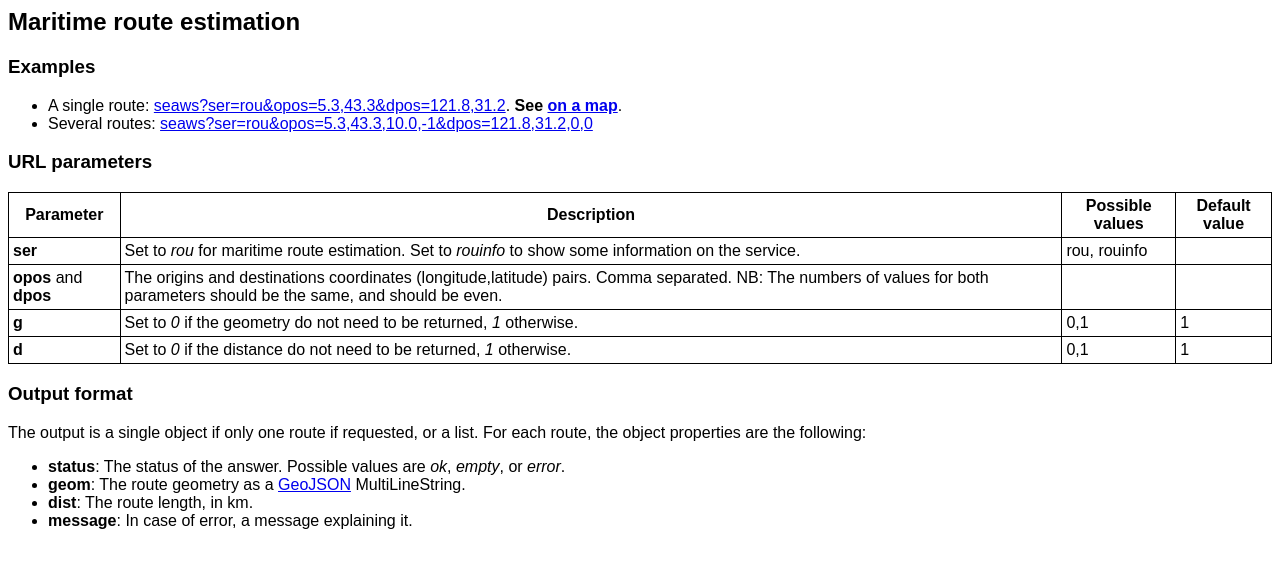
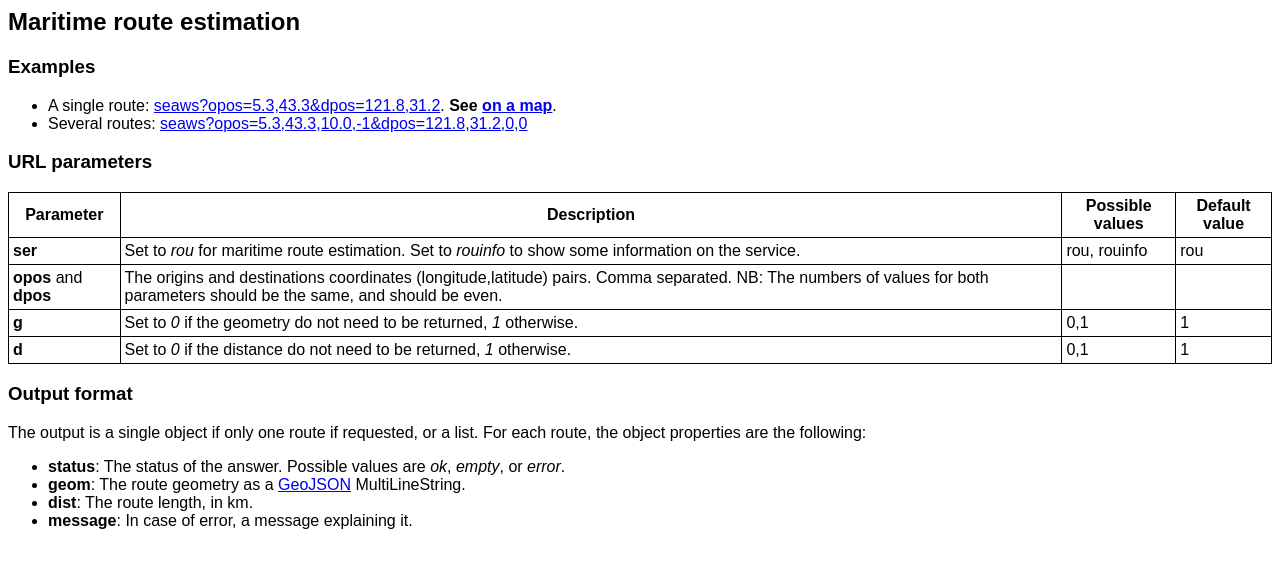
Before and after one commit to XexFlare/ShipRouteX, a plain HTML site: page WebContent/index.html in a window 1280 px wide. Drawn offline with Linux system fonts and the light colour scheme.

Commit message:
default service=rou

```diff
--- a/WebContent/index.html
+++ b/WebContent/index.html
@@ -18,10 +18,10 @@ th, td {
 <h3>Examples</h3>
 <ul>
 	<li>A single route: <a
-		href="seaws?ser=rou&opos=5.3,43.3&dpos=121.8,31.2" target="_blank">seaws?ser=rou&opos=5.3,43.3&dpos=121.8,31.2</a>. <b>See <a href="searoute.html?opos=5.3,43.3&dpos=121.8,31.2">on a map</a></b>.</li>
+		href="seaws?opos=5.3,43.3&dpos=121.8,31.2" target="_blank">seaws?opos=5.3,43.3&dpos=121.8,31.2</a>. <b>See <a href="searoute.html?opos=5.3,43.3&dpos=121.8,31.2">on a map</a></b>.</li>
 	<li>Several routes: <a
-		href="seaws?ser=rou&opos=5.3,43.3,10.0,-1&dpos=121.8,31.2,0,0"
-		target="_blank">seaws?ser=rou&opos=5.3,43.3,10.0,-1&dpos=121.8,31.2,0,0</a></li>
+		href="seaws?opos=5.3,43.3,10.0,-1&dpos=121.8,31.2,0,0"
+		target="_blank">seaws?opos=5.3,43.3,10.0,-1&dpos=121.8,31.2,0,0</a></li>
 </ul>
 
 <h3>URL parameters</h3>
@@ -41,7 +41,7 @@ th, td {
 					<td>Set to <i>rou</i> for maritime route estimation. Set to <i>rouinfo</i> to show some information on the service.
 					</td>
 					<td>rou, rouinfo</td>
-					<td></td>
+					<td>rou</td>
 				</tr>
 				<tr>
 					<td><b>opos</b> and <b>dpos</b></td>
```
Also changed, not shown: WebContent/searoute.html (+1 -1 lines), 1 other file.
